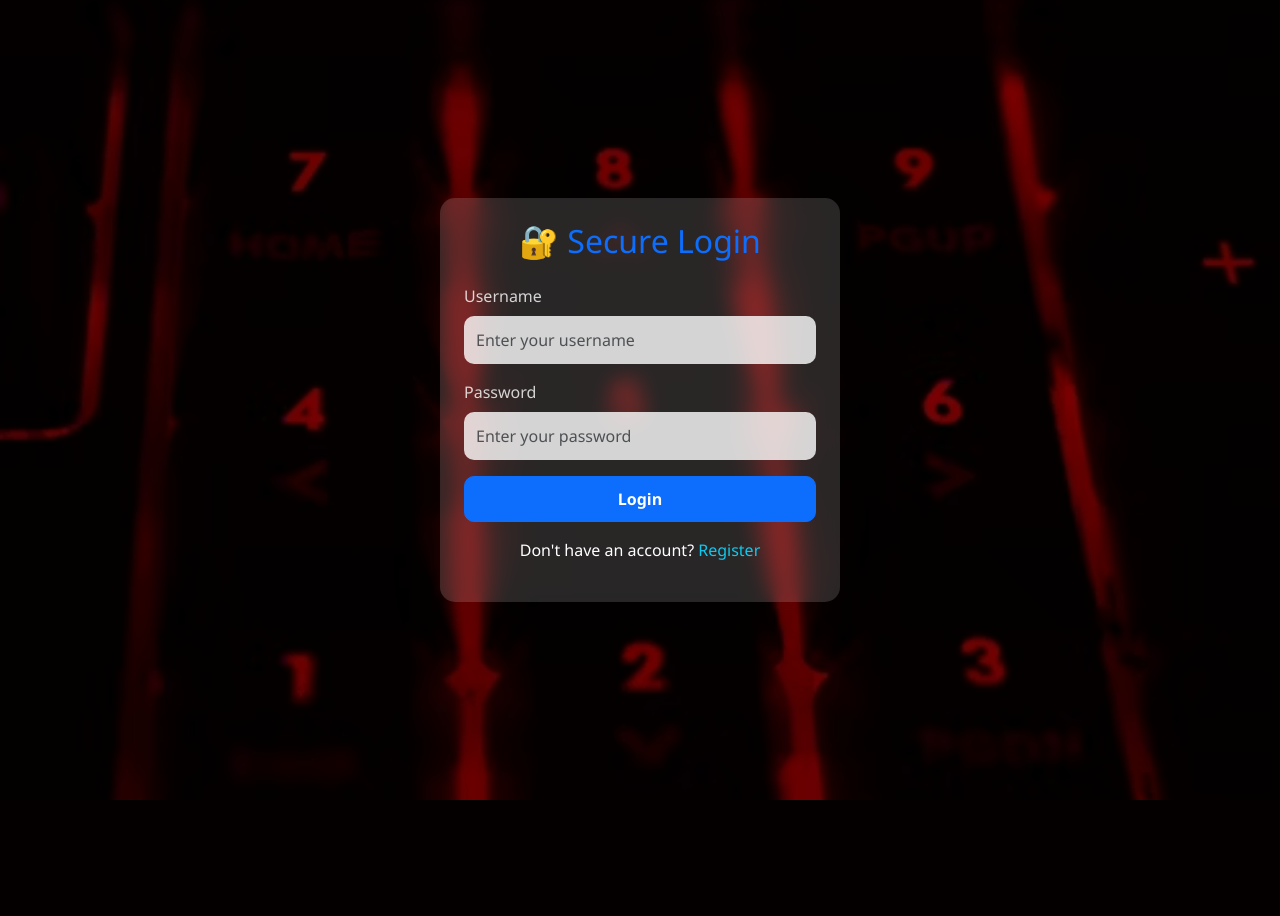
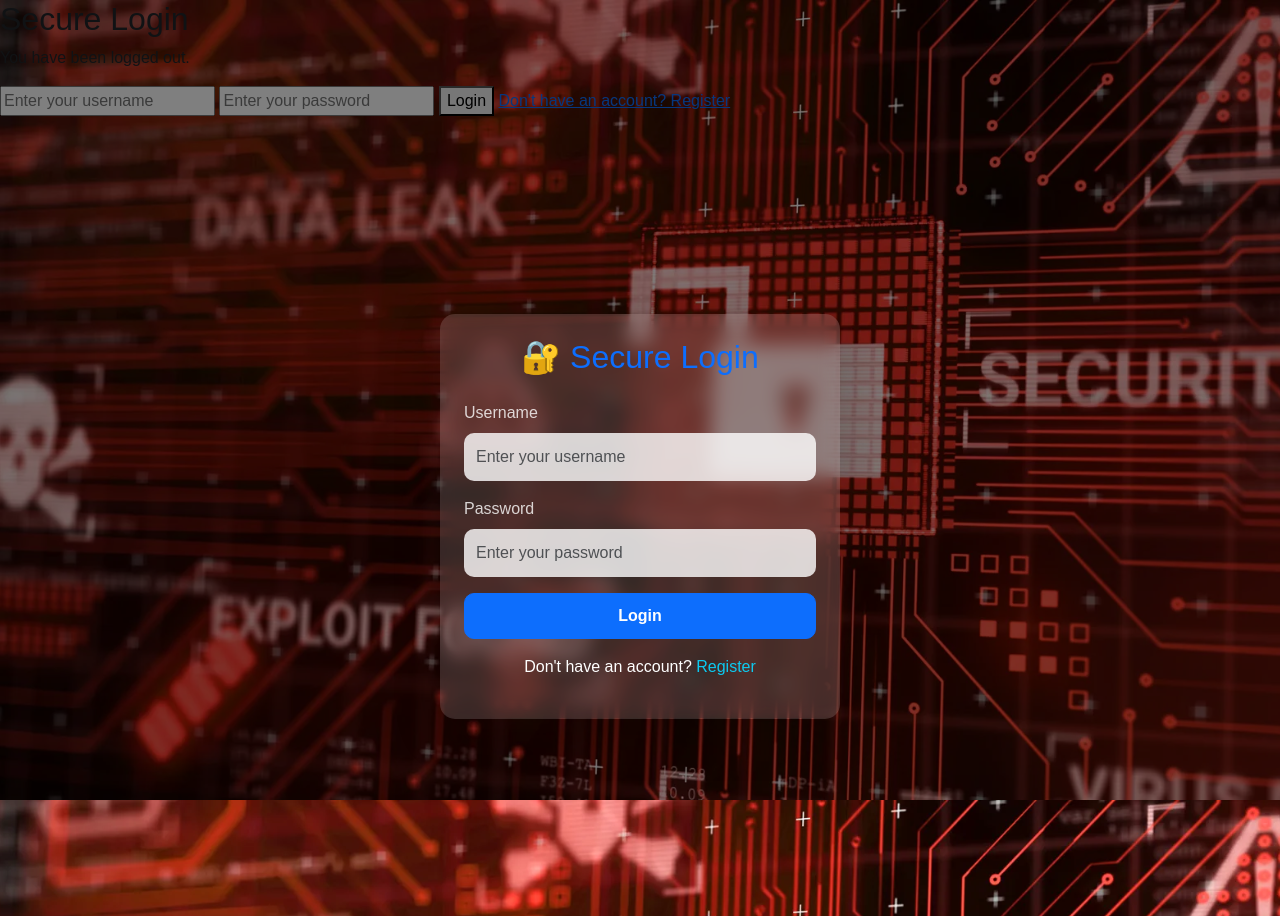
Before and after one commit to abesaade/Secure-Password-Manager, a Flask app: page /login in a window 1280 px wide. Before the commit the page ends 800 px from the top, so only its background shows below. Run offline with Flask 3, Linux system fonts and the light colour scheme; some libraries are stand-ins or nearby versions.

Commit message:
adding changes to backgrounf for login

```diff
--- a/static/css/login.css
+++ b/static/css/login.css
@@ -1,8 +1,8 @@
 body {
     margin: 0;
     padding: 0;
-    font-family: 'Segoe UI', sans-serif;
-    background: url("../images/image.avif") no-repeat center center fixed;
+    font-family: 'VARSITY', sans-serif;
+    background: url("../images/passwordmanager.webp") no-repeat center center fixed;
     background-size: cover;
     height: 100vh;
 }
--- a/templates/login.html
+++ b/templates/login.html
@@ -3,12 +3,19 @@
 <head>
     <meta charset="UTF-8">
     <title>Login - Secure Password Manager</title>
-    <!-- Bootstrap CSS -->
     <link href="https://cdn.jsdelivr.net/npm/bootstrap@5.3.0/dist/css/bootstrap.min.css" rel="stylesheet">
-    <!-- Custom CSS -->
     <link rel="stylesheet" href="{{ url_for('static', filename='css/login.css') }}">
 </head>
 <body>
+    <div class="login-container">
+  <h2>Secure Login</h2>
+  <p>You have been logged out.</p>
+  <input type="text" class="input-field" placeholder="Enter your username">
+  <input type="password" class="input-field" placeholder="Enter your password">
+  <button class="btn-login">Login</button>
+  <a href="#" class="register-link">Don't have an account? Register</a>
+    </div>
+
     <div class="container d-flex justify-content-center align-items-center min-vh-100">
         <div class="glass-card p-4 shadow-lg">
             <h2 class="text-center mb-4 text-primary">🔐 Secure Login</h2>
@@ -42,3 +49,21 @@
     </div>
 </body>
 </html>
+
+<!-- <!DOCTYPE html>
+<html lang="en">
+<head>
+    <meta charset="UTF-8">
+    <title>Login - Secure Password Manager</title>
+    <link rel="stylesheet" href="{{ url_for('static', filename='css/login.css') }}">
+</head>
+<body>
+    <div class="login-container">
+        <h2>Secure Login</h2>
+        <input type="text" class="input-field" placeholder="Enter your username">
+        <input type="password" class="input-field" placeholder="Enter your password">
+        <button class="btn-login">Login</button>
+        <a href="#" class="register-link">Don't have an account? Register</a>
+    </div>
+</body>
+</html> -->
```
Also changed, not shown: static/images/passwordmanager.webp (added).
